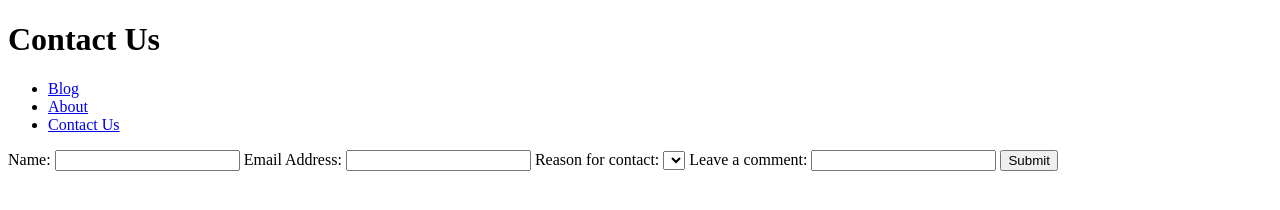
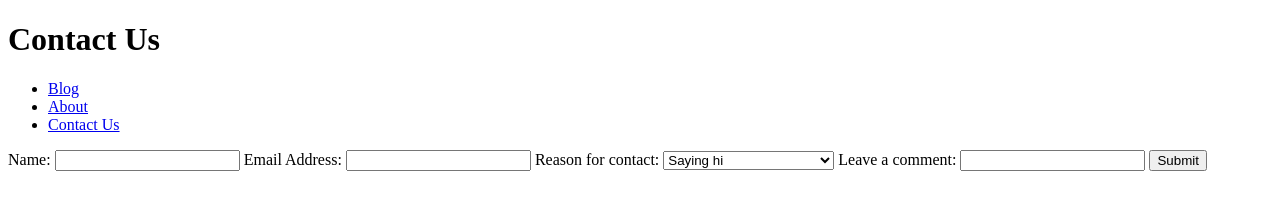
Before and after one commit to jerry-lagore/mi349_blog, a plain HTML site: page contact.html in a window 1280 px wide. Drawn offline with Linux system fonts and the light colour scheme.

Commit message:
think i fixed the drop down now

```diff
--- a/contact.html
+++ b/contact.html
@@ -27,10 +27,10 @@
                 <input type="text">
             </label>
             <label>Reason for contact:
-                <select name="reasons">
-                    <option value="Saying hi"></option>
-                    <option value="Looking for a contractor"></option>
-                    <option value="Interested in an interview"></option>
+                <select name="reasons" id="reasons">
+                    <option value="Saying hi">Saying hi</option>
+                    <option value="Looking for a contractor">Looking for a contractor</option>
+                    <option value="Interested in an interview">Interested in an interview</option>
                 </select>
             </label>
             <label>Leave a comment:
```
